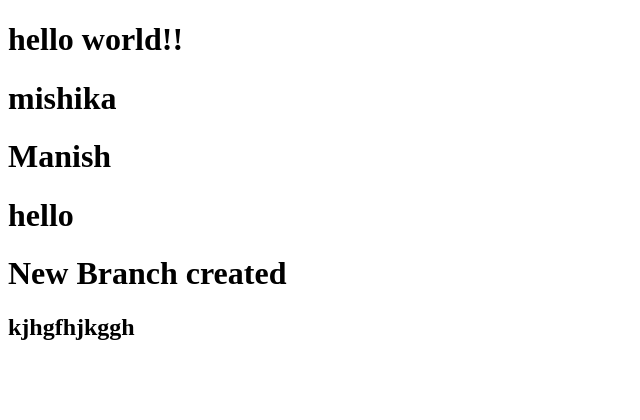
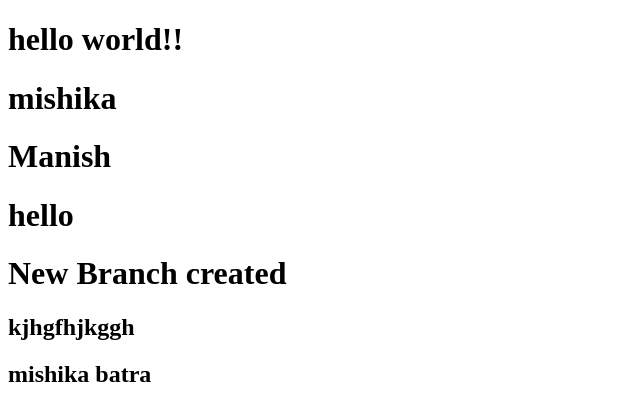
Before and after one commit to mishikabatra5/git-tutorial, a plain HTML site: page index.html in a window 1280 px wide. Shown: the whole page, without its empty margins (0-640 px from the left). Drawn offline with Linux system fonts and the light colour scheme.

Commit message:
Update mishika1 index.html

```diff
--- a/index.html
+++ b/index.html
@@ -12,5 +12,6 @@
     <h1>hello</h1>
     <h1>New Branch created</h1>
     <h2>kjhgfhjkggh</h2>
+    <h2>mishika batra</h2>
 </body>
 </html>
```
